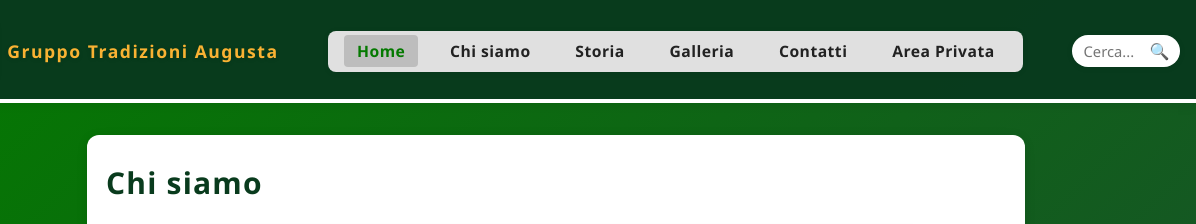
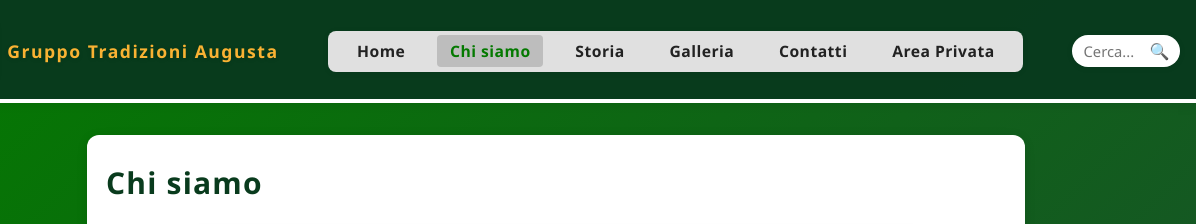
Before and after one commit to antonio555-CMYK/GruppoTrad, a plain HTML site: page chi siamo.html in a window 1280 px wide. Shown: the top 224 px of the page, 84-1280 px from the left. Drawn offline with Linux system fonts and the light colour scheme.

Commit message:
Add files via upload

```diff
--- a/chi siamo.html
+++ b/chi siamo.html
@@ -14,8 +14,8 @@
         <span class="site-title">Gruppo Tradizioni Augusta</span>
       </div>
       <nav class="topbar-nav">
-        <a href="index.html" class="active">Home</a>
-        <a href="chi%20siamo.html">Chi siamo</a>
+        <a href="index.html">Home</a>
+        <a href="chi%20siamo.html" class="active">Chi siamo</a>
         <a href="storia.html">Storia</a>
         <a href="galleria.html">Galleria</a>
         <a href="contatti.html">Contatti</a>
```
